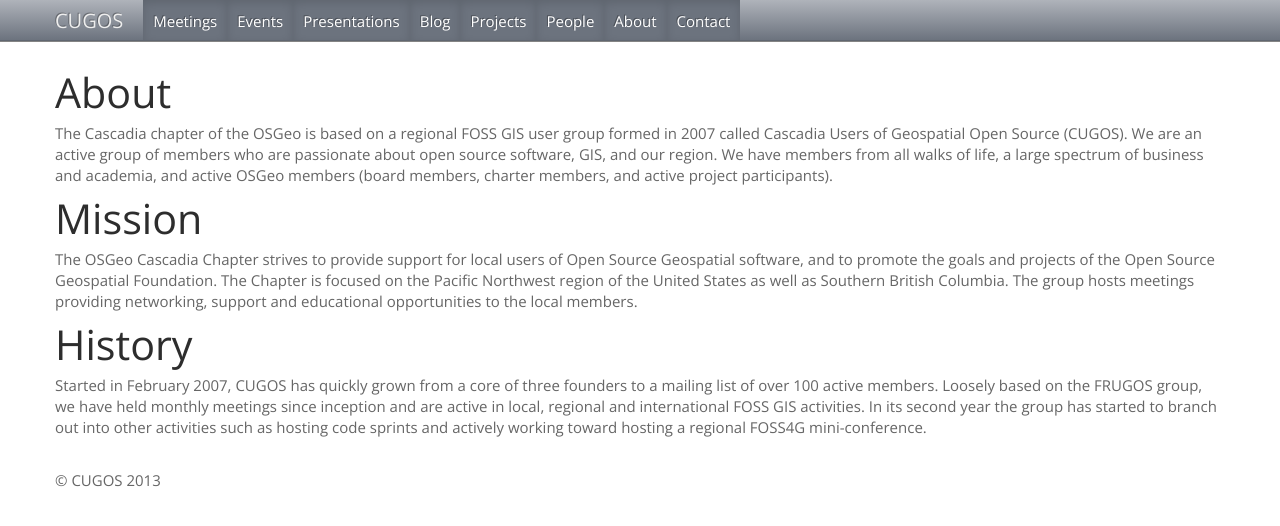
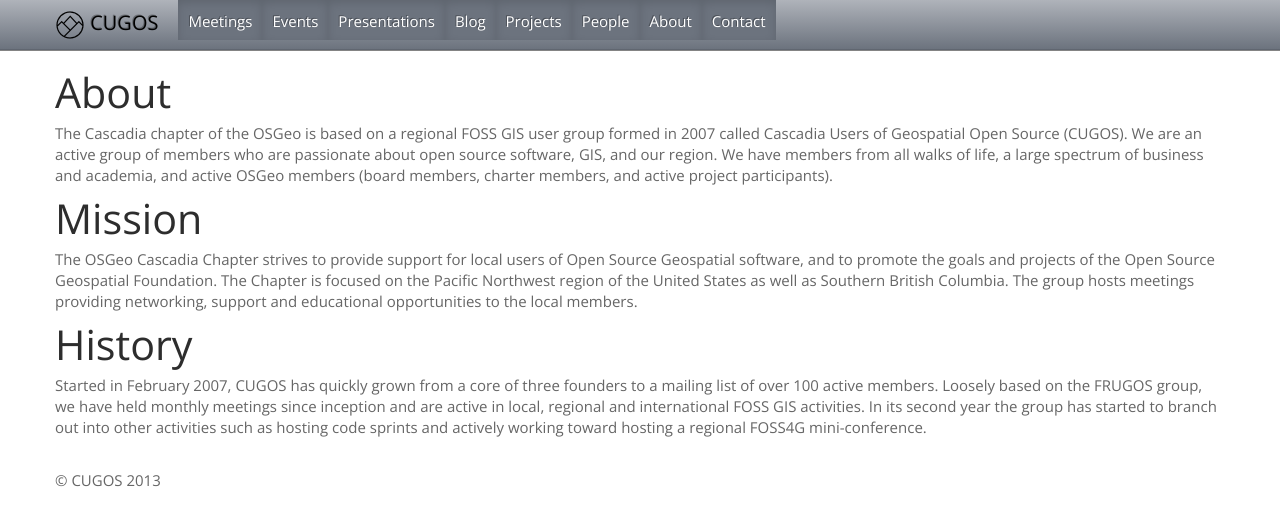
Before and after one commit to cugos/cugos.github.com, a Jekyll site: the page built from about/index.md, in a window 1280 px wide. Shown: the top 526 px of the page. Built offline with Jekyll 4.4.1, drawn with Linux system fonts in a browser that asks for light colours; Markdown is read by kramdown in place of the engine named in the settings.

Commit message:
Adding in a logo and mod the text a bit

```diff
--- a/_layouts/default.html
+++ b/_layouts/default.html
@@ -38,7 +38,7 @@
             <span class="icon-bar"></span>
             <span class="icon-bar"></span>
           </button>
-          <a class="brand" href="/">CUGOS</a>
+          <a class="brand" href="/" style="color:black;"><img src="{{site.baseurl}}/image/cugos_logo.png">  CUGOS</a>
           <div class="nav-collapse collapse">
             <ul class="nav">
 {% for weight in (1..10) %}{% for p in site.pages %}{% if p.weight == weight %}              <li {% if p.url == page.url %}class="active"{% endif %}><a href="{{ p.url }}">{{ p.title }}</a></li>
```
Also changed, not shown: image/cugos_logo.png (added), image/cugos_logo.svg (added).
